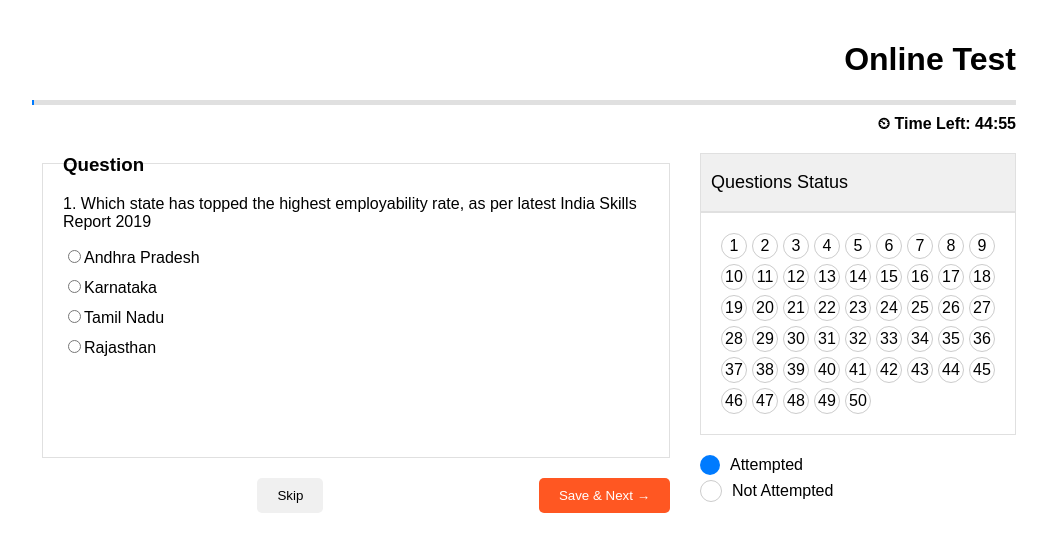
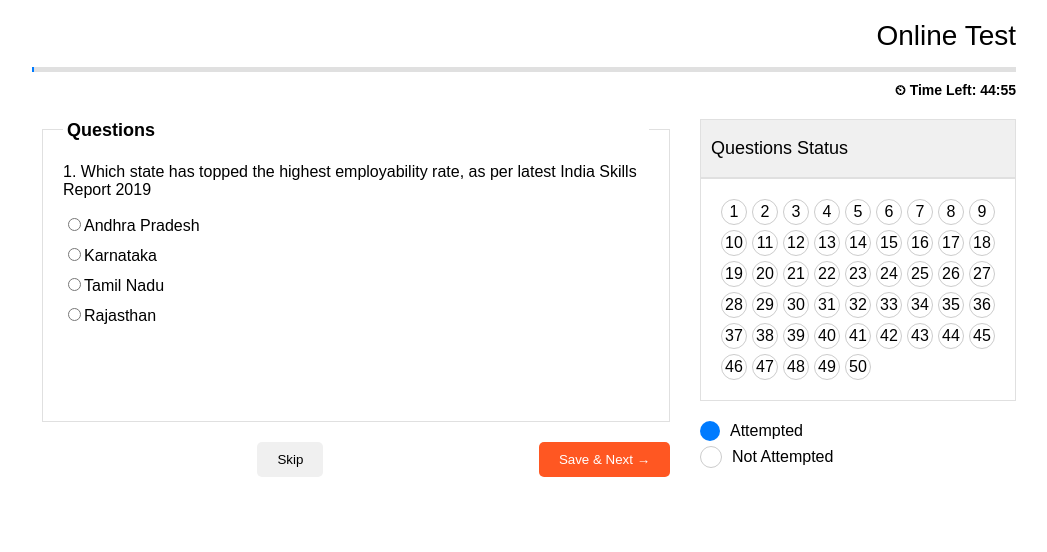
Before and after one commit to aadarsharma/online-test-app-ui, a React (Create React App) app: page / in a window 1280 px wide. Shown: the top 552 px of the page, without its empty margins (116-1163 px from the left). Built offline with nearby package versions, Linux system fonts and the light colour scheme.

Commit message:
final commit

```diff
--- a/src/OnlineTest.css
+++ b/src/OnlineTest.css
@@ -167,12 +167,40 @@
 }
 
 .pad {
-  padding: 24px;
+  padding: 22px;
 }
 
 h3 {
-  padding: 0;
-  margin-top: -30px;
+  padding: 4px;
+  margin-top: -34px;
+}
+
+.bg-white {
+  background-color: #fff;
+}
+
+.wrap {
+  text-wrap: normal;
+  word-wrap: normal;
+  word-wrap: break-word;
+  flex-wrap: wrap;
+}
+
+.p10 {
+  font-size: 14px;
+}
+
+.p11 {
+  font-size: 18px;
+}
+
+.p12 {
+  font-size: 28px;
+}
+
+.py-15 {
+  padding-bottom: 15px;
+
 }
 
 .p1 {
--- a/src/OnlineTest.jsx
+++ b/src/OnlineTest.jsx
@@ -36,15 +36,17 @@ const OnlineTest = () => {
     <div className='flex-container'>
       <div></div>
     <div className="online-test">
-      <h1 className="text-align-right">Online Test</h1>
+      <div className="text-align-right p12 py-15">Online Test</div>
       <div className="progress-bar">
         <div className="progress" style={{ width: `${(2700 - timeLeft) / 27}%` }}></div>
       </div>
-      <div className="time-left">⏲ Time Left: {formatTime(timeLeft)}</div>
+      <div className="time-left p10">⏲ Time Left: {formatTime(timeLeft)}</div>
       <div className="test-content">
         <div className='column'>
           <div className="content-box question-section">
-            <h3>Question</h3>
+          <div className='bg-white'>
+            <h3 className='p11'>Questions</h3>
+          </div>
             <p>{currentQuestion.id}. {currentQuestion.text}</p>
             {currentQuestion.options.map((option, index) => (
               <label key={index} className="option">
```
